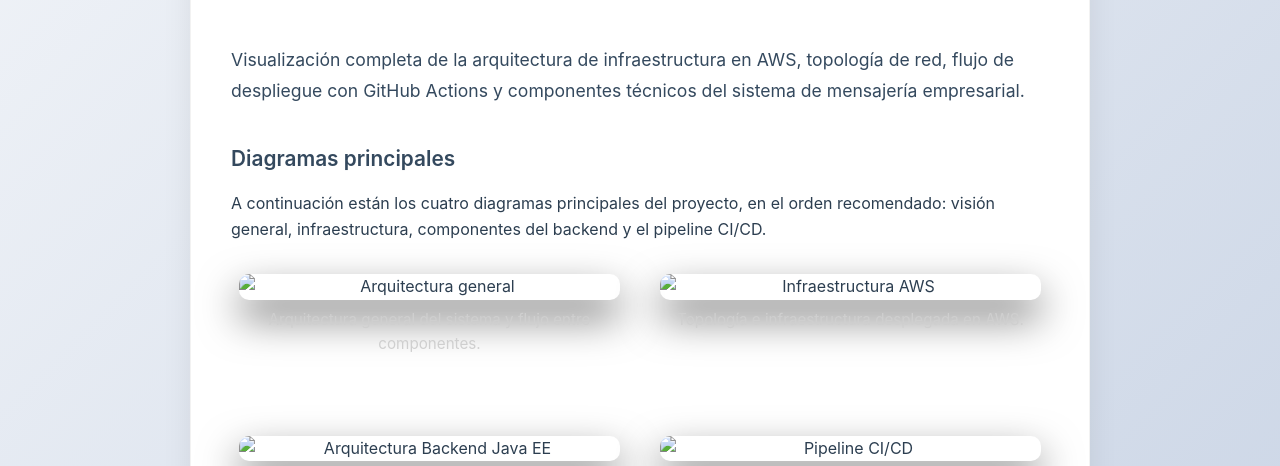
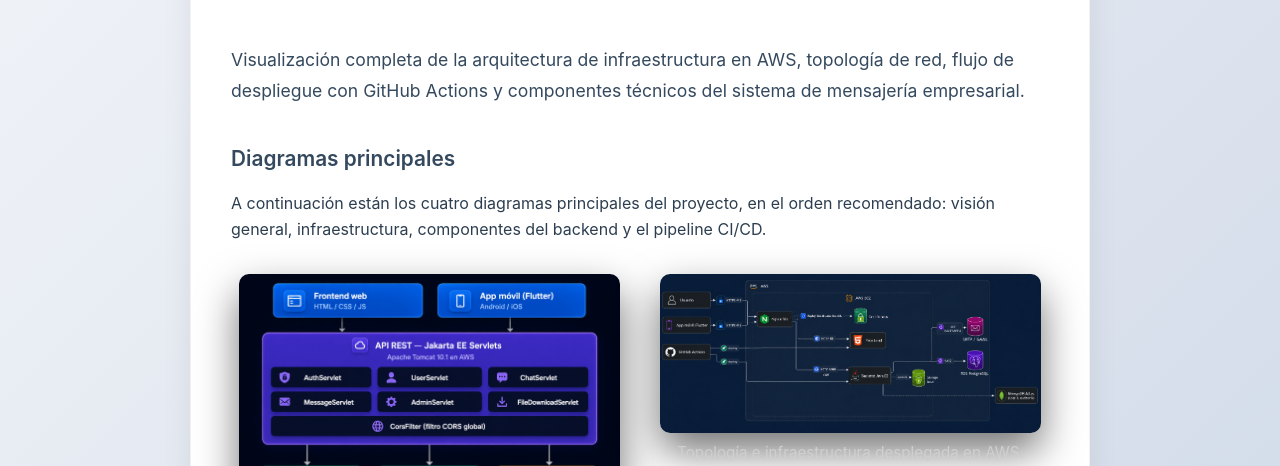
Before and after one commit to JoelLeyes/JoelLeyes.github.io, a plain HTML site: page Java/diagramas-java.html in a window 1280 px wide. Shown: the part 450-916 px from the top of the page. Drawn offline with Linux system fonts and the light colour scheme.

Commit message:
Diagramas

```diff
--- a/Java/diagramas-java.html
+++ b/Java/diagramas-java.html
@@ -73,22 +73,22 @@
 
         <div class="diagrama-grid">
             <div class="diagrama-container">
-                <img src="../Diagramas/DiagramasGPT/Arquitectura%20General.png" alt="Arquitectura general">
+                <img src="../Diagramas/Java/Arquitectura%20General.png" alt="Arquitectura general">
                 <p style="margin-top:8px; font-size:0.95rem; color: #cfcfcf;">Arquitectura general del sistema y flujo entre componentes.</p>
             </div>
 
             <div class="diagrama-container">
-                <img src="../Diagramas/DiagramasGPT/Infraestructura.png" alt="Infraestructura AWS">
+                <img src="../Diagramas/Java/Infraestructura.png" alt="Infraestructura AWS">
                 <p style="margin-top:8px; font-size:0.95rem; color: #cfcfcf;">Topología e infraestructura desplegada en AWS.</p>
             </div>
 
             <div class="diagrama-container">
-                <img src="../Diagramas/DiagramasGPT/Backend.png" alt="Arquitectura Backend Java EE">
+                <img src="../Diagramas/Java/Backend.png" alt="Arquitectura Backend Java EE">
                 <p style="margin-top:8px; font-size:0.95rem; color: #cfcfcf;">Componentes internos del backend: servicios, DAOs y persistencia.</p>
             </div>
 
             <div class="diagrama-container">
-                <img src="../Diagramas/DiagramasGPT/PipelineCICD.png" alt="Pipeline CI/CD">
+                <img src="../Diagramas/Java/PipelineCICD.png" alt="Pipeline CI/CD">
                 <p style="margin-top:8px; font-size:0.95rem; color: #cfcfcf;">Flujo de despliegue: GitHub Actions → Docker → AWS ECR → EC2.</p>
             </div>
         </div>
```
Also changed, not shown: Diagramas/DEPLOYMENT.png (deleted), Diagramas/INFRAESTRUCTURA.png (deleted), Diagramas/Java/Arquitectura General.png (added), Diagramas/Java/Backend.png (added), Diagramas/Java/Infraestructura.png (added), Diagramas/Java/PipelineCICD.png (added), 4 other files.
